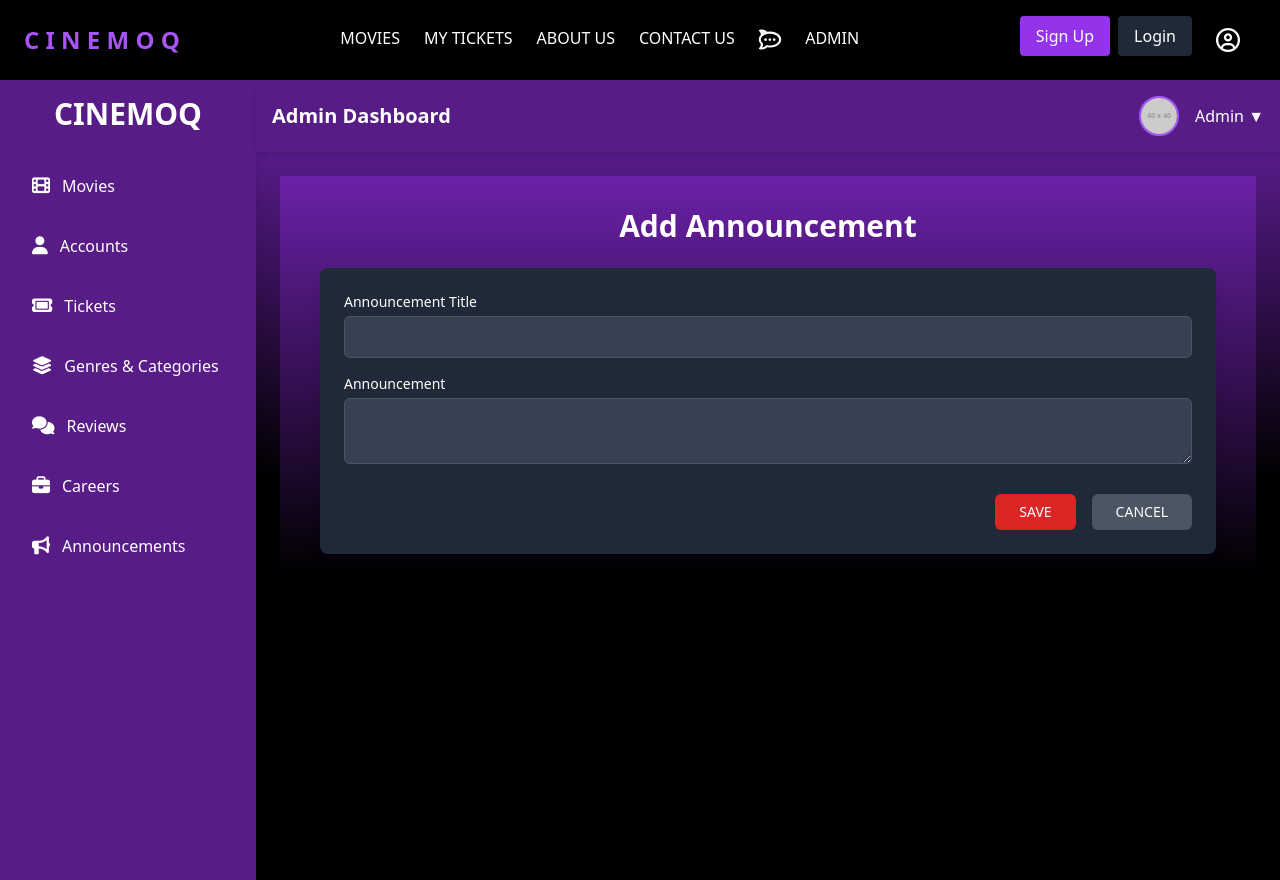
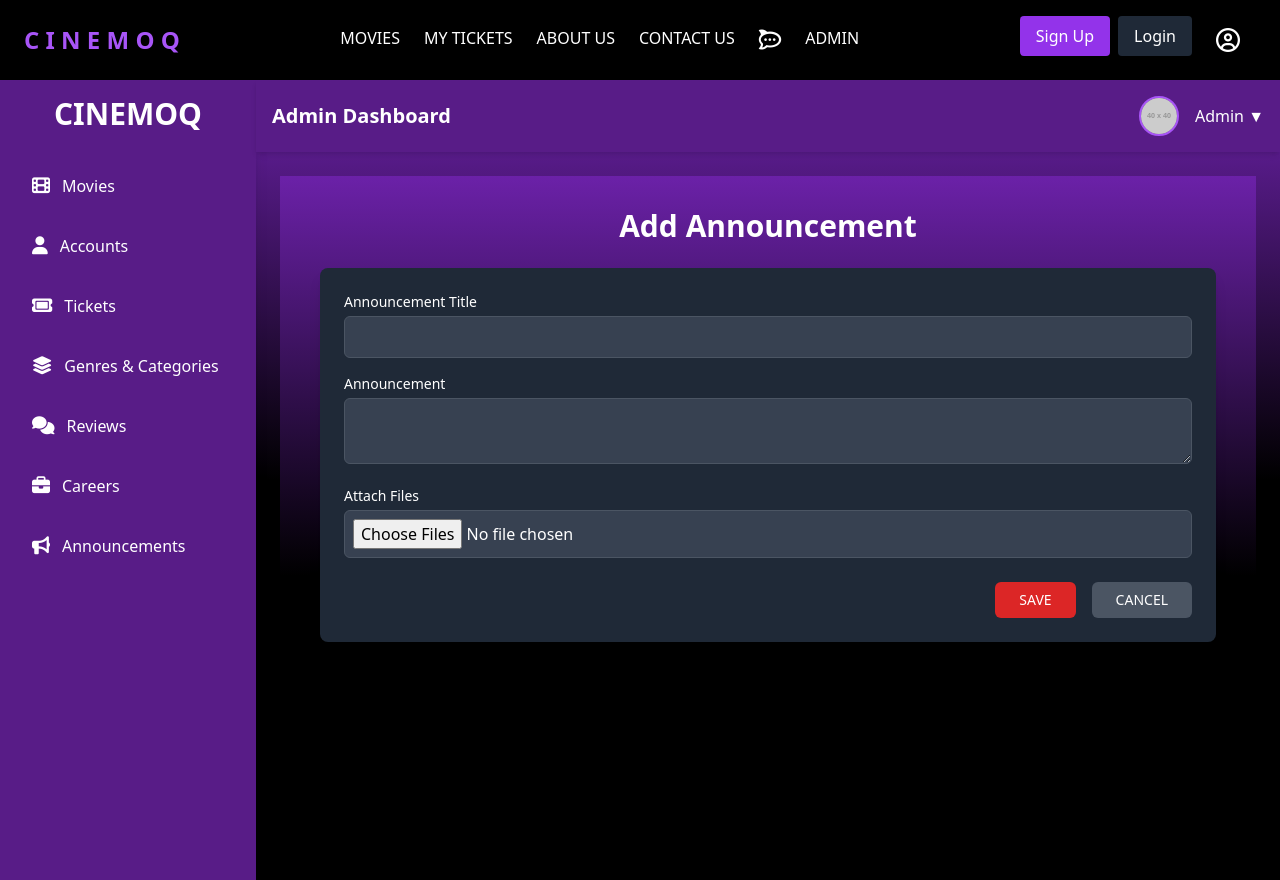
Before and after one commit to MathishaAkashmika/cinemoq-frontend, a Next.js app: page /Dashboard/Announcements/Add-announcement in a window 1280 px wide. Built offline with nearby package versions, Linux system fonts and the light colour scheme.

Commit message:
Addfiles

```diff
--- a/src/app/Dashboard/Announcements/Add-announcement/page.tsx
+++ b/src/app/Dashboard/Announcements/Add-announcement/page.tsx
@@ -1,5 +1,3 @@
-
-
 "use client";
 
 import React, { useState } from "react";
@@ -9,7 +7,7 @@ interface AddAnnouncement {
   description: string;
   email: string;
   mobileNumber: string;
-  file: File | null;
+  files: File[]; // Updated to allow multiple files
 }
 
 const AddAnnouncement = () => {
@@ -18,7 +16,7 @@ const AddAnnouncement = () => {
     description: "",
     email: "",
     mobileNumber: "",
-    file: null,
+    files: [], // Initialize as an empty array
   });
 
   const handleChange = (
@@ -29,8 +27,8 @@ const AddAnnouncement = () => {
   };
 
   const handleFileChange = (e: React.ChangeEvent<HTMLInputElement>) => {
-    const file = e.target.files?.[0] || null;
-    setFormData({ ...formData, file });
+    const selectedFiles = e.target.files ? Array.from(e.target.files) : [];
+    setFormData({ ...formData, files: selectedFiles });
   };
 
   const handleSave = () => {
@@ -44,7 +42,7 @@ const AddAnnouncement = () => {
       description: "",
       email: "",
       mobileNumber: "",
-      file: null,
+      files: [],
     });
     alert("Form reset!");
   };
@@ -80,7 +78,27 @@ const AddAnnouncement = () => {
             ></textarea>
           </div>
 
-
+          {/* File Upload */}
+          <div className="mb-4">
+            <label className="block text-sm mb-1">Attach Files</label>
+            <input
+              type="file"
+              multiple // Allow multiple file uploads
+              onChange={handleFileChange}
+              className="w-full p-2 rounded-md bg-gray-700 border border-gray-600 focus:outline-none"
+            />
+            <div className="mt-2">
+              {formData.files.map((file, index) => (
+                <div
+                  key={index}
+                  className="text-sm text-gray-400 flex items-center gap-2"
+                >
+                  <i className="fa-solid fa-file text-gray-500"></i>
+                  {file.name}
+                </div>
+              ))}
+            </div>
+          </div>
 
           {/* Buttons */}
           <div className="flex justify-end gap-4 mt-6">
```
